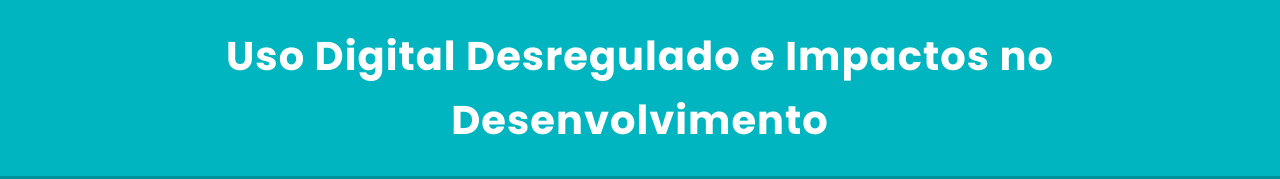
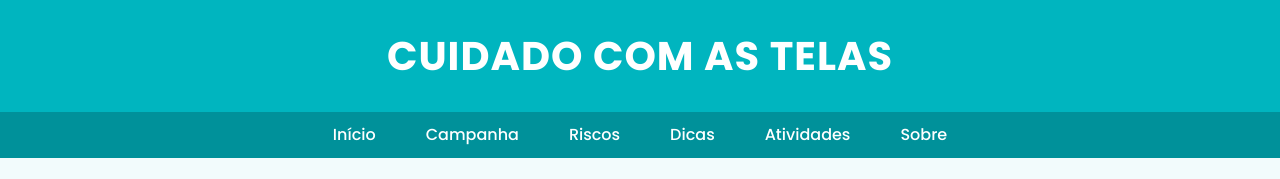
Before and after one commit to FAVir-01/Faculdade-UEPG-Extensao-Tecnologia-Perigos, a website: page public/index.html in a window 1280 px wide. Shown: the top 179 px of the page. Drawn offline with Linux system fonts and the light colour scheme.

Commit message:
Update title and header text in index.html

```diff
--- a/public/index.html
+++ b/public/index.html
@@ -3,7 +3,7 @@
 <head>
     <meta charset="UTF-8">
     <meta name="viewport" content="width=device-width, initial-scale=1.0">
-    <title>Cuidado com as Telas - Campanha de Conscientização</title>
+    <title>Cuidado com as Telas</title>
     <link rel="preconnect" href="https://fonts.googleapis.com">
     <link rel="preconnect" href="https://fonts.gstatic.com" crossorigin>
     <link href="https://fonts.googleapis.com/css2?family=Poppins:wght@400;500;600;700&display=swap" rel="stylesheet">
@@ -664,7 +664,7 @@
     <!-- Header -->
     <header>
         <div class="container">
-            <h1>Uso Digital Desregulado e Impactos no Desenvolvimento</h1>
+            <h1>CUIDADO COM AS TELAS</h1>
         </div>
     </header>
 
```
